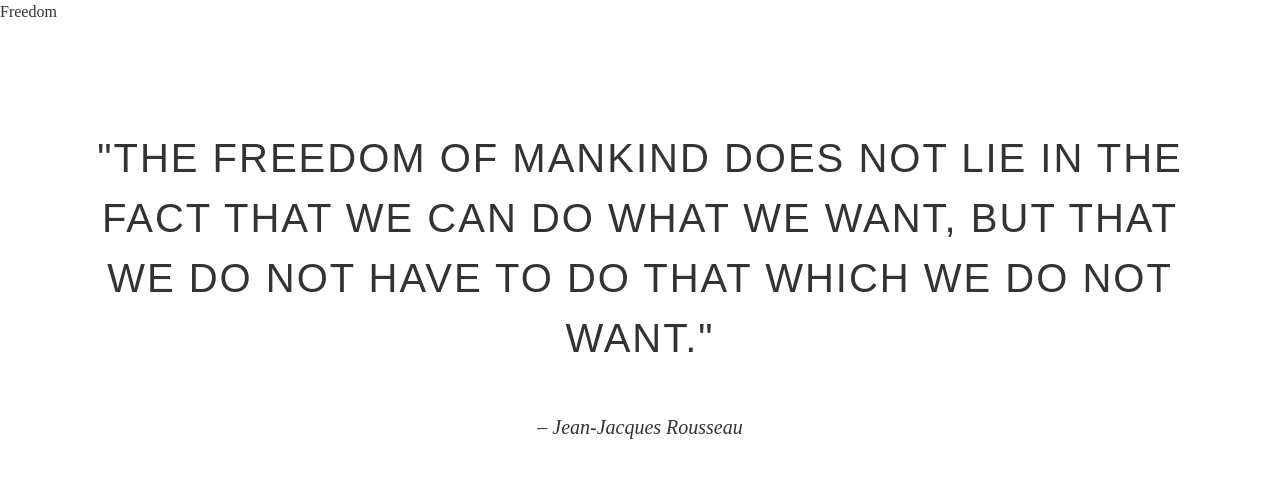
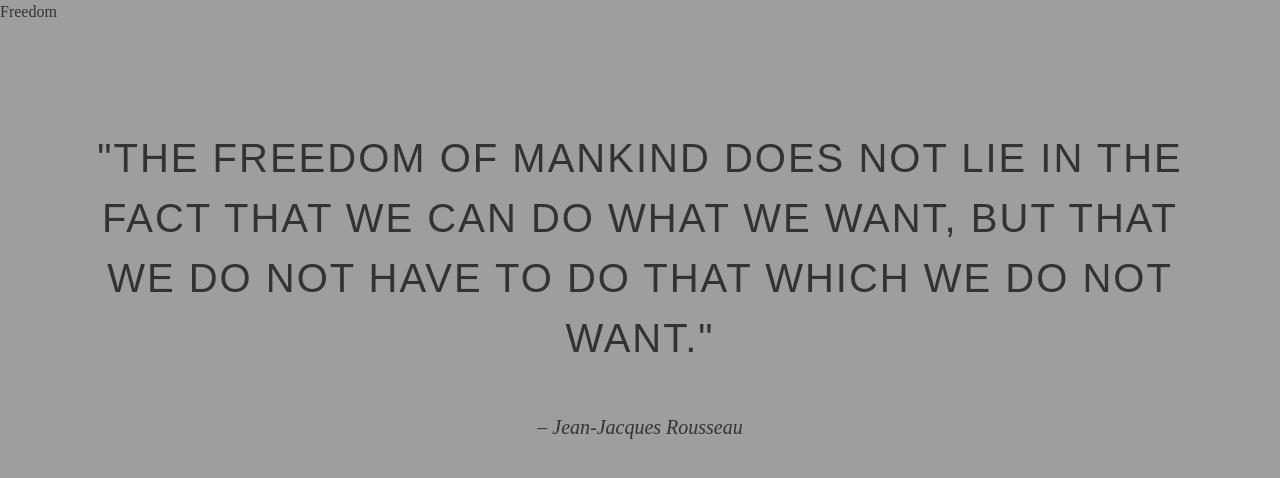
Before and after one commit to fintabence/simple-quote-page, a plain HTML site: page index.html in a window 1280 px wide. Drawn offline with Linux system fonts and the light colour scheme; the site is published under a folder, as on GitHub Pages, so addresses that start at the root find nothing.

Commit message:
image css change

```diff
--- a/main.css
+++ b/main.css
@@ -8,7 +8,7 @@ html,body {
 body {
   width: 100%;
   height: 100vh;
-  background: url('/assets/freedom.jpg') no-repeat center;
+  background: url('assets/freedom.jpg') no-repeat center;
   background-size: cover;
   color: #333;
 }
```
